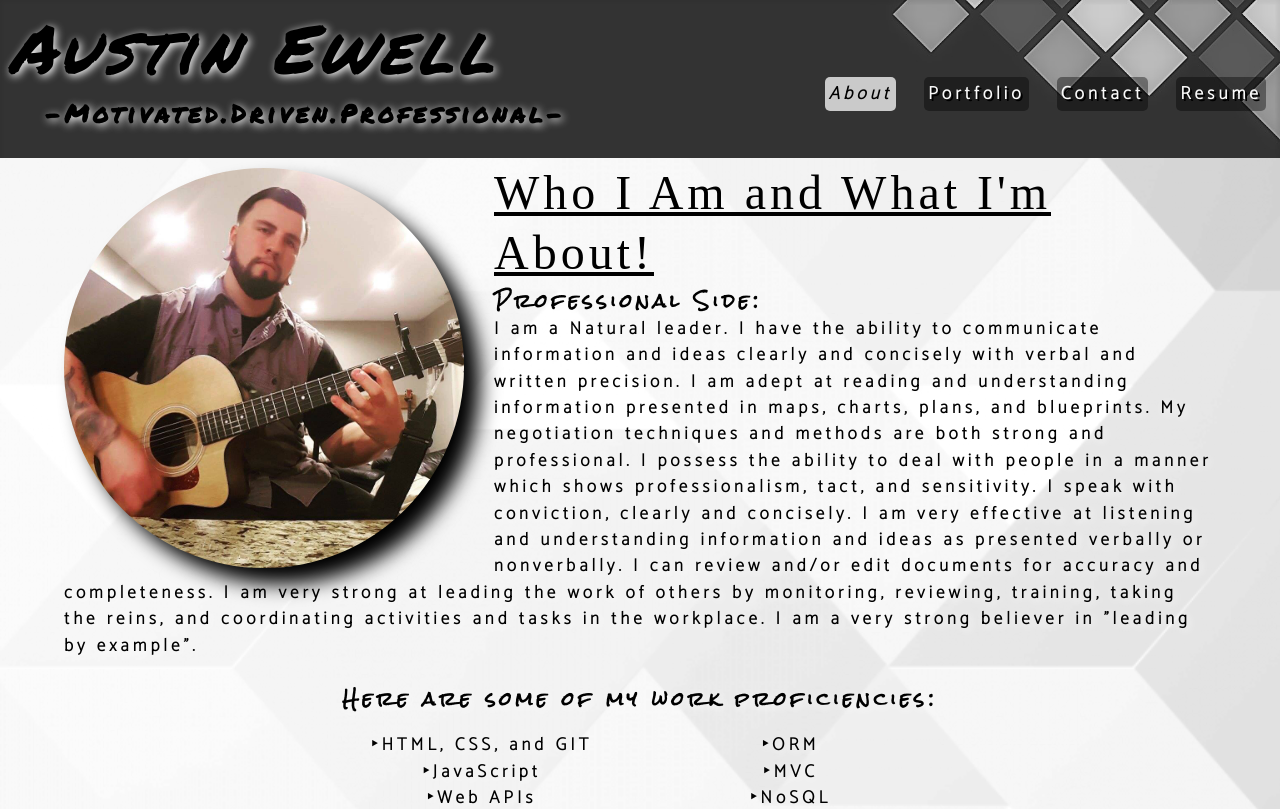
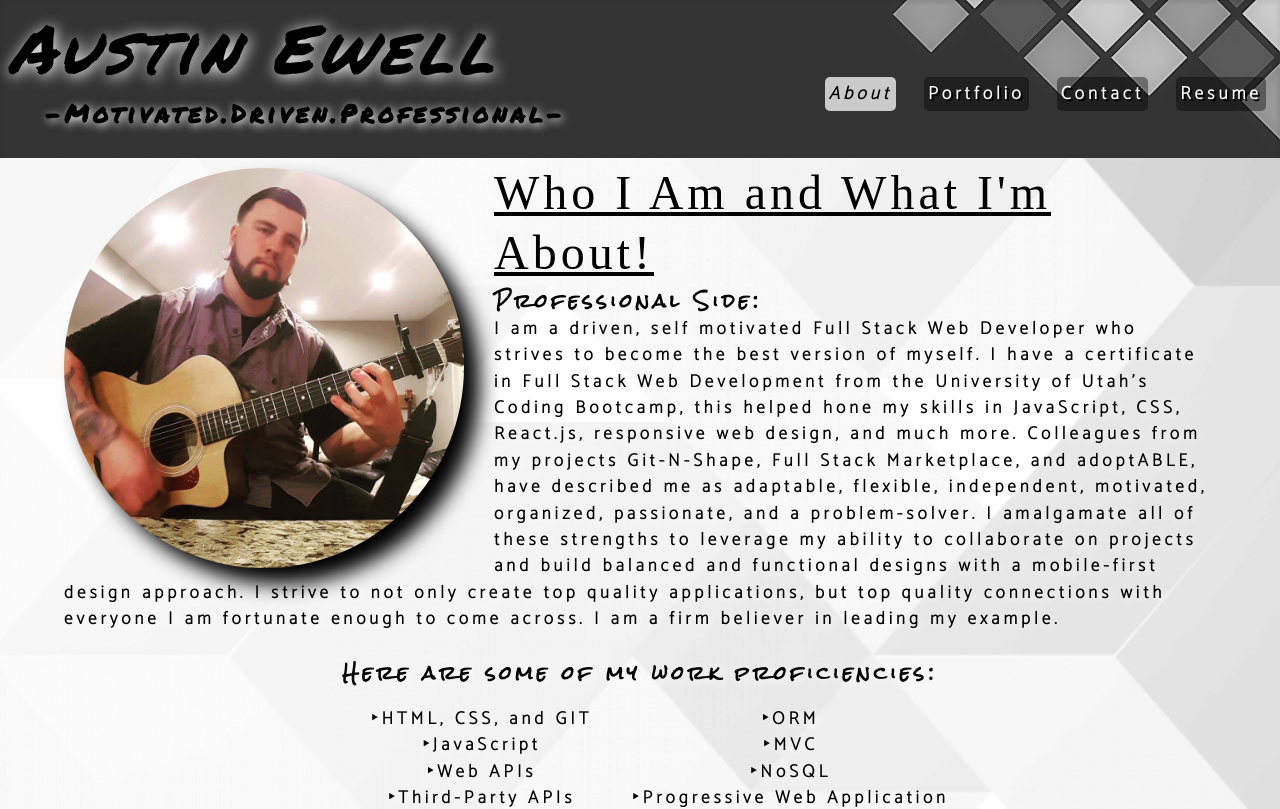
Before and after one commit to austinxewell/react-portfolio, a React (Create React App) app: page / in a window 1280 px wide. Shown: the top 809 px of the page. Built offline with nearby package versions, Linux system fonts and the light colour scheme; a web font is replaced by a local one.

Commit message:
minor changes to css, reuploaded updated resumes

```diff
--- a/src/components/About/index.js
+++ b/src/components/About/index.js
@@ -8,7 +8,7 @@ function About() {
                 <img className="avatar" src={aviImg}></img>
                 <h2>Who I Am and What I'm About!</h2>
 
-                <p><span className="specialNotes">Professional Side:</span><br />I am a Natural leader. I have the ability to communicate information and ideas clearly and concisely with verbal and written precision. I am adept at reading and understanding information presented in maps, charts, plans, and blueprints. My negotiation techniques and methods are both strong and professional. I possess the ability to deal with people in a manner which shows professionalism, tact, and sensitivity. I speak with conviction, clearly and concisely. I am very effective at listening and understanding information and ideas as presented verbally or nonverbally. I can review and/or edit documents for accuracy and completeness. I am very strong at leading the work of others by monitoring, reviewing, training, taking the reins, and coordinating activities and tasks in the workplace. I am a very strong believer in "leading by example".<br/><br />
+                <p><span className="specialNotes">Professional Side:</span><br />I am a driven, self motivated Full Stack Web Developer who strives to become the best version of myself. I have a certificate in Full Stack Web Development from the University of Utah's Coding Bootcamp, this helped hone my skills in JavaScript, CSS, React.js, responsive web design, and much more. Colleagues from my projects Git-N-Shape, Full Stack Marketplace, and adoptABLE, have described me as adaptable, flexible, independent, motivated, organized, passionate, and a problem-solver. I amalgamate all of these strengths to leverage my ability to collaborate on projects and build balanced and functional designs with a mobile-first design approach. I strive to not only create top quality applications, but top quality connections with everyone I am fortunate enough to come across. I am a firm believer in leading my example.<br/><br />
 
                     <div className="contactCard">
                         <span id="proficiencies" className="specialNotes contactCard">Here are some of my work proficiencies:</span><br />
--- a/src/index.css
+++ b/src/index.css
@@ -46,7 +46,7 @@ h1 {
   font-size: 4.25rem;
   font-family: 'Permanent Marker', cursive;
   font-style: italic;
-  text-shadow: 2px 2px 8px var(--light);
+  text-shadow: 2px 2px 15px var(--light);
   margin-left: 8px;
 
 }
@@ -252,7 +252,7 @@ button:hover {
 .slogan {
   font-family: 'Permanent Marker', cursive;
   margin-left: 45px;
-  text-shadow: 2px 2px 8px var(--light);
+  text-shadow: 2px 2px 10px var(--light);
   font-size: 25px;
 }
 
```
Also changed, not shown: src/assets/download/AustinEwellResume2021.txt, 2 other files (tests, documents, lock files or other folders).
